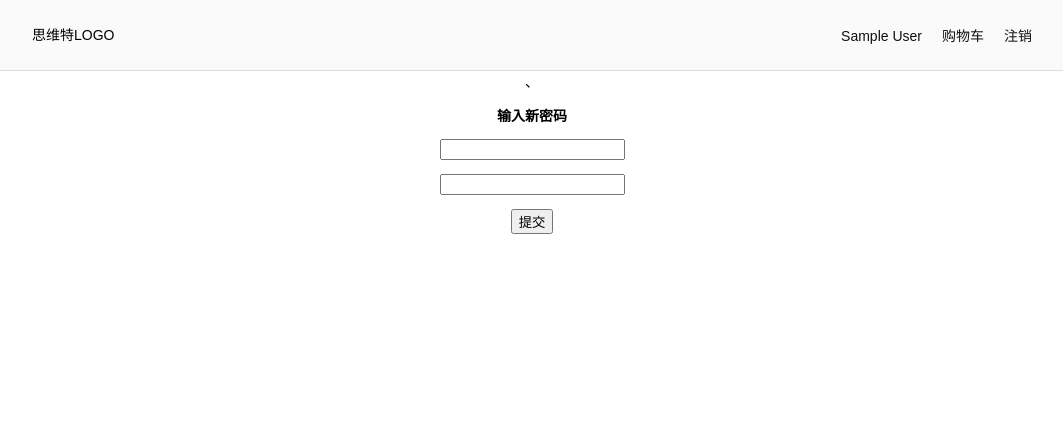
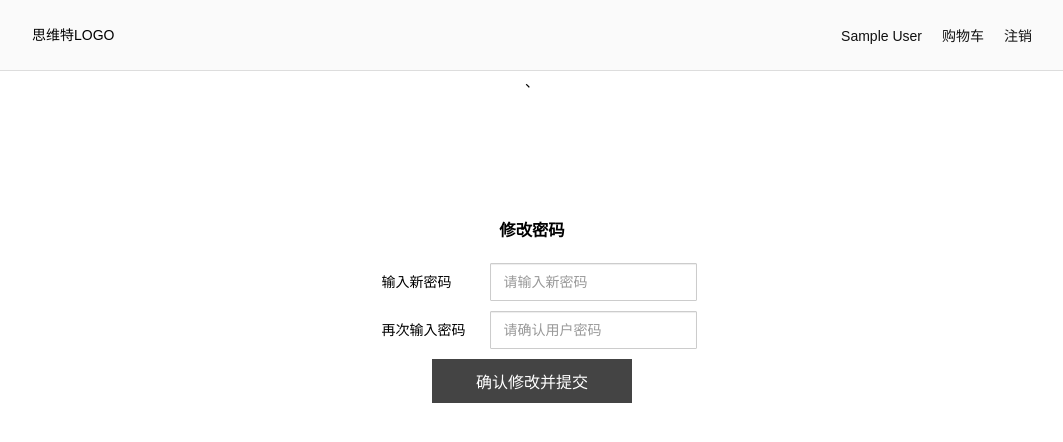
Before and after one commit to WunGCQ/swdwonproject, a PHP site: page /swdwonproject/resetpwd.php in a window 1280 px wide. Shown: the top 442 px of the page, without its empty margins (108-1171 px from the left). Run offline with PHP 8.4, Linux system fonts and the light colour scheme; the visitor is signed in with stand-in values (Sample User, id 1); some libraries are stand-ins or nearby versions.

Commit message:
resetpwd页面更改

```diff
--- a/resetpwd.php
+++ b/resetpwd.php
@@ -6,19 +6,131 @@
     <title>思维特在线商店——软件商店</title>
     <script src="js/jquery.min.js"></script>
     <script src="js/index.js"></script>
-    <link href="//netdna.bootstrapcdn.com/font-awesome/4.2.0/css/font-awesome.min.css" rel="stylesheet">
+    <!--<link href="//netdna.bootstrapcdn.com/font-awesome/4.2.0/css/font-awesome.min.css" rel="stylesheet">-->
     <link rel="stylesheet" type="text/css" href="css/header.css"/>
     <link rel="stylesheet" type="text/css" href="css/index.css"/>
     <link rel="stylesheet" type="text/css" href="css/footer.css"/>
     <link rel="stylesheet" type="text/css" href="css/model-window.css"/>
+    <style>
+        .form-group>*{
+            display: inline-block;
+            text-align: left;
+        }
+        .form-group label{
+            text-align: left;
+            width: 90px;
+            padding: 5px;
+            margin: 0px 10px;
+        }
+        .form-group{
+            text-align: center;
+            padding:5px;
+        }
+        .form-group a{
+            color: #31A5E7;
+        }
+        .form-group a:link{
+            color: #31A5E7;
+        }
+        .form-group a:visited{
+            color: #31A5E7;
+        }
+        .form-group a:hover{
+            color: #2B669A;
+        }
+        .form-group a:active{
+            color: #2B669A;
+        }
+        .form-control {
+            display: block;
+            /*width: 100%;*/
+            height: 30px;
+            padding: 3px 12px;
+            font-size: 14px;
+            line-height: 1.42857143;
+            color: #555;
+            background-color: #fff;
+            background-image: none;
+            border: 1px solid #ccc;
+            border-radius: 1px;
+            -webkit-box-shadow: inset 0 1px 1px rgba(0, 0, 0, .075);
+            box-shadow: inset 0 1px 1px rgba(0, 0, 0, .075);
+            -webkit-transition: border-color ease-in-out .15s, -webkit-box-shadow ease-in-out .15s;
+            -o-transition: border-color ease-in-out .15s, box-shadow ease-in-out .15s;
+            transition: border-color ease-in-out .15s, box-shadow ease-in-out .15s;
+        }
+        .form-control:focus {
+            /*border-color: #66afe9;*/
+            border-color: #999;
+            outline: 0;
+            /*-webkit-box-shadow: inset 0 1px 1px rgba(0,0,0,.075), 0 0 8px rgba(102, 175, 233, .6);*/
+            /*box-shadow: inset 0 1px 1px rgba(0,0,0,.075), 0 0 8px rgba(102, 175, 233, .6);*/
+            -webkit-box-shadow: inset 0 1px 1px rgba(0,0,0,.075), 0 0 6px rgba(0, 0, 0, .5);
+            box-shadow: inset 0 1px 1px rgba(0,0,0,.075), 0 0 6px rgba(0, 0, 0, .5);
+        }
+        .form-control::-moz-placeholder {
+            color: #999;
+            opacity: 1;
+        }
+        .form-control:-ms-input-placeholder {
+            color: #999;
+        }
+        .form-control::-webkit-input-placeholder {
+            color: #999;
+        }
+        .form-group>label, .form-group>input{
+            display: inline-block;
+        }
+        form .btn[value="submit"],.btn[value="add-address"],.btn[value="submit"]{
+            display: block;
+            text-align: center;
+            /*background-color: #31A5E7;*/
+            background-color: #444;
+            color: #fff;
+            width: 200px;
+            padding: 10px 30px;
+            margin: 0 auto;
+            font-size: 16px;
+            cursor: pointer;
+            border: none;
+            font-family: "微软雅黑","Microsoft Yahei",Arial,Helvetica,sans-serif,"宋体";
+        }
+        form .btn[value="submit"]:hover,.btn[value="add-address"]:hover,.btn[value="submit"]:hover{
+            background-color: #333;
+        }
+        #container{
+            margin-top: 100px;
+        }
+    </style>
 </head>
 <body>
     <?php include("header.php"); ?>、
-    <form action="updatepwd.php" method="post">
-        <p><strong>输入新密码</strong></p>
-        <p><input type="text" class="input" name="password" id="username"><span id="chkmsg"></span></p>
-        <p><input type="text" class="input" name="password_again" id="email"><span id="chkmsg"></span></p>
-        <p><button type="submit" class="btn" id="sub_btn" value="submit">提交</button></p>
-    </form>
+    <!--<form action="updatepwd.php" method="post">-->
+        <!--<p><strong>输入新密码</strong></p>-->
+        <!--<p><input type="text" class="input" name="password" id="username"><span id="chkmsg"></span></p>-->
+        <!--<p><input type="text" class="input" name="password_again" id="email"><span id="chkmsg"></span></p> -->
+        <!--<p><button type="submit" class="btn" id="sub_btn" value="submit">提交</button></p> -->
+    <!--</form>-->
+    <div id="container">
+        <h3>修改密码</h3>
+        <div id="change-password" class="hidden-wrap">
+            <form action="updatepwd.php" method="post">
+
+                <div class="form-group">
+                    <label for="password">输入新密码</label>
+                    <input type="password" placeholder="请输入新密码"  name="password" class="form-control" required="required"/>
+
+                </div>
+                <div class="form-group">
+                    <label for="password_again">再次输入密码</label>
+                    <input type="password" placeholder="请确认用户密码" name="password_again" class="form-control" required="required"/>
+                </div>
+                <div class="form-group">
+                    <button class="btn" type="submit" value="submit">确认修改并提交</button>
+                </div>
+            </form>
+        </div>
+    </div>
+
 
 </body>
```
